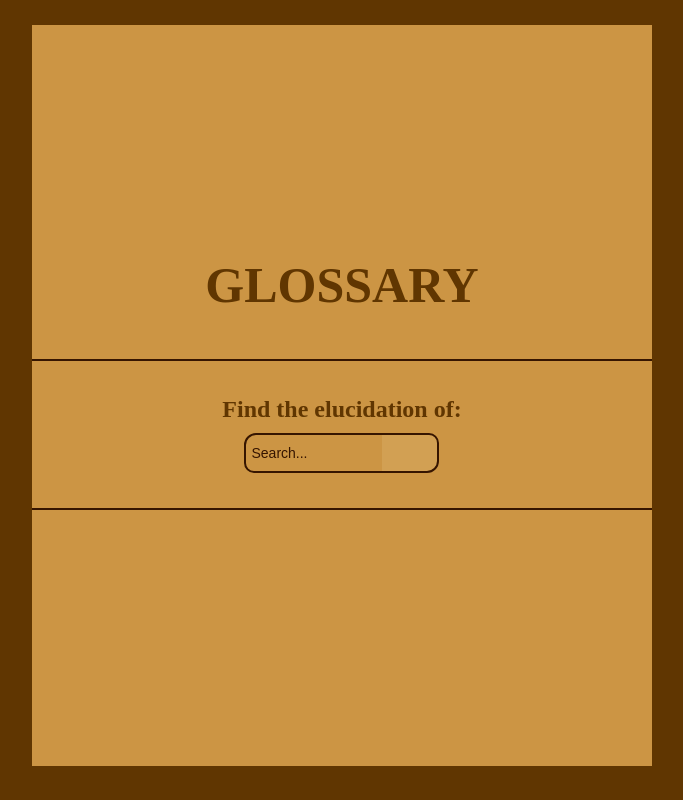
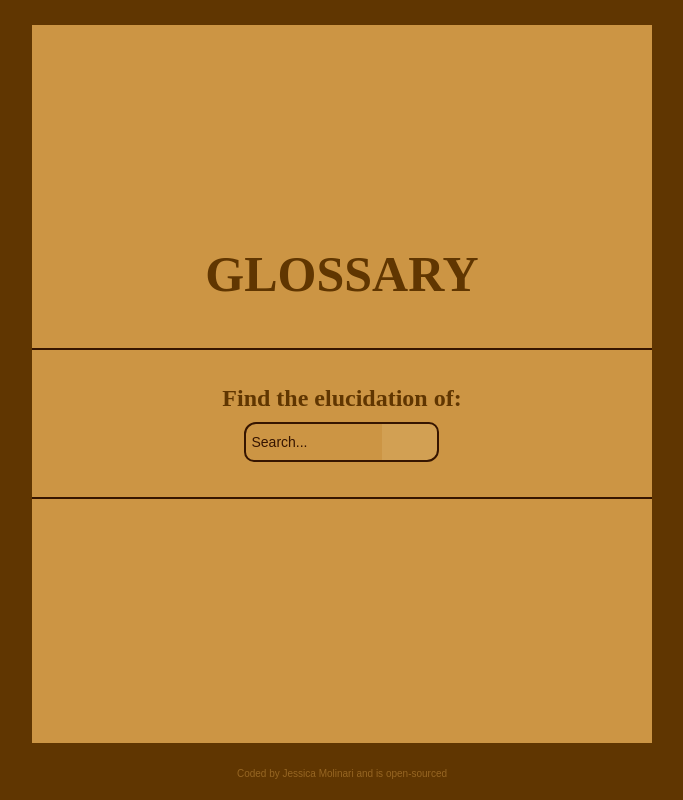
Before and after one commit to molinarijess/glossary-project, a React (Create React App) app: page / in a window 1280 px wide. Shown: the whole page, without its empty margins (298-981 px from the left). Built offline with nearby package versions, Linux system fonts and the light colour scheme; grey boxes are pictures that could not be loaded; a web font is replaced by a local one.

Commit message:
added footer and styled photos

```diff
--- a/src/App.css
+++ b/src/App.css
@@ -14,7 +14,7 @@ body {
 .content {
   background: #cc9544;
   max-width: 164mm;
-  min-height: 196mm;
+  min-height: 190mm;
   margin: 25px auto;
   display: flex;
   justify-content: center;
@@ -57,3 +57,23 @@ hr {
   margin: 35px 0 35px;
   width: -webkit-fill-available;
 }
+
+footer {
+  color: #cc9544;
+  font-size: 10px;
+  opacity: 0.5;
+  position: absolute;
+  text-align: center;
+  width: -webkit-fill-available;
+}
+
+a.professional-link {
+  color: #cc9544;
+  text-decoration: none;
+  transition: all 200ms ease-in-out;
+}
+
+a.professional-link:hover {
+  color: #361500;
+  font-size: 14px;
+}
--- a/src/App.js
+++ b/src/App.js
@@ -11,6 +11,22 @@ export default function App() {
         <Dictionary />
         <hr />
       </section>
+      <footer className="footer">
+        Coded by{" "}
+        <a
+          href="https://molinarijess.netlify.app/"
+          className="professional-link"
+        >
+          Jessica Molinari
+        </a>{" "}
+        and is{" "}
+        <a
+          href="https://github.com/molinarijess/glossary-project"
+          className="professional-link"
+        >
+          open-sourced
+        </a>
+      </footer>
     </div>
   );
 }
--- a/src/DisplayPhotos.js
+++ b/src/DisplayPhotos.js
@@ -5,7 +5,7 @@ export default function DisplayPhotos({ photo }) {
     return (
       <div className="DisplayPhotos">
         {photo.photos.map((imgs, index) => {
-          return <img src={imgs.src.landscape} alt={imgs.alt} key={index} />;
+          return <img src={imgs.src.portrait} alt={imgs.alt} key={index} />;
         })}
       </div>
     );
--- a/src/Photos.css
+++ b/src/Photos.css
@@ -1,3 +1,4 @@
 img {
-  max-width: 100px;
+  margin: 5px;
+  max-width: 200px;
 }
--- a/src/Photos.js
+++ b/src/Photos.js
@@ -6,7 +6,7 @@ import "./Photos.css";
 export default function Photos({ photo }) {
   const [photoUrl, setPhotoUrl] = useState("");
   const apiKey = "563492ad6f91700001000001320cc39e78714ab1b2d56bd33d6eaae4";
-  let apiUrl = `https://api.pexels.com/v1/search?query=${photo}&per_page=6`;
+  let apiUrl = `https://api.pexels.com/v1/search?query=${photo}&per_page=3`;
   axios
     .get(apiUrl, {
       headers: {
```
